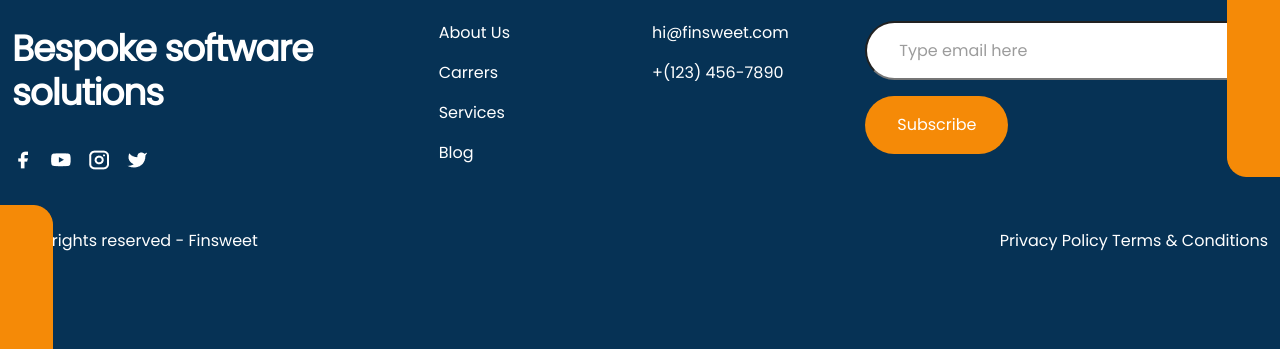
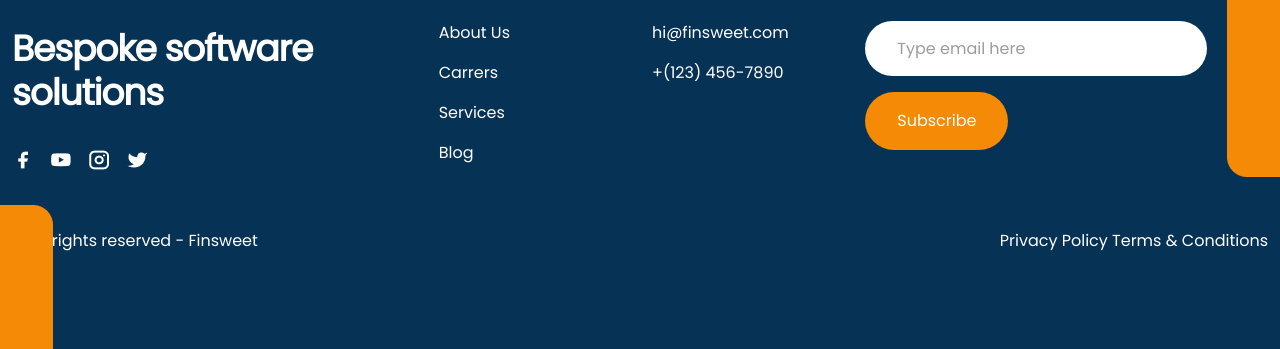
Before and after one commit to Safarmurod999/Community-2n102, a plain HTML site: page index.html in a window 1280 px wide. Shown: the part 5895-6244 px from the top of the page. Drawn offline with nearby package versions, Linux system fonts and the light colour scheme.

Commit message:
Safarmurod completed

```diff
--- a/scss/layout/_footer.scss
+++ b/scss/layout/_footer.scss
@@ -29,9 +29,10 @@
     margin-bottom: 16px;
   }
   input {
-    width: 100%;
+    width: 342px;
     background: #ffffff;
     border-radius: 31px;
+    border: none;
     padding: 18px 32px;
     font-style: normal;
     font-weight: 500;
```
Also changed, not shown: css/style.css, 1 other file.
